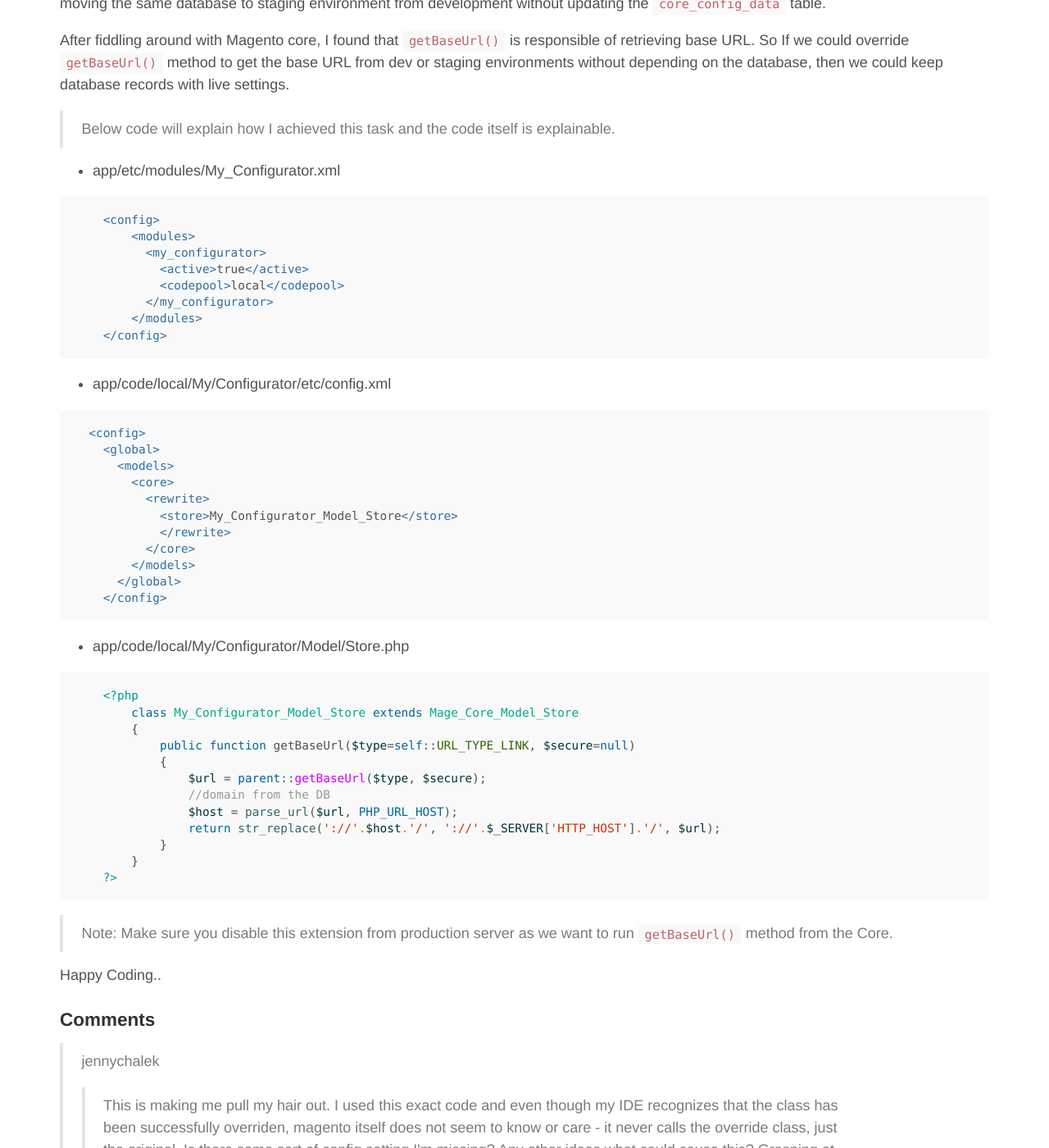
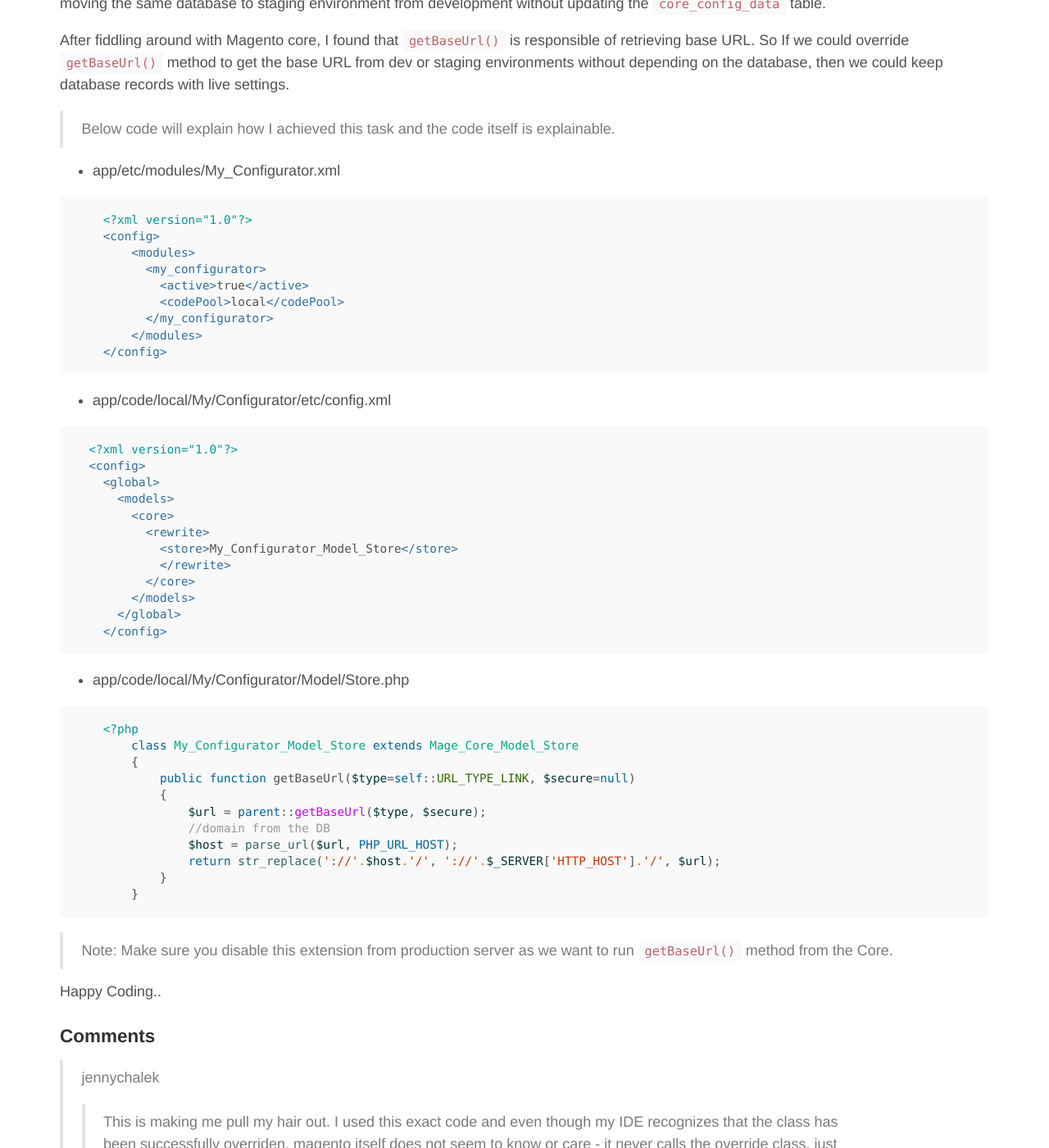
Before and after one commit to robpetreski/thilanga.github.io, a Jekyll site: the page built from _posts/2013-01-19-magento-how-to-switch-base-urls-without-modifying-the-database.md, in a window 1280 px wide and 1400 px high, scrolled down 289 px. Shown: the whole window at 82% size. Built offline with Jekyll 4.4.1, drawn with Linux system fonts in a browser that asks for light colours; Markdown is read by kramdown in place of the engine named in the settings; comment, search, counter and statistics services are not loaded.

Commit message:
Update 2013-01-19-magento-how-to-switch-base-urls-without-modifying-the-database.md

````diff
--- a/_posts/2013-01-19-magento-how-to-switch-base-urls-without-modifying-the-database.md
+++ b/_posts/2013-01-19-magento-how-to-switch-base-urls-without-modifying-the-database.md
@@ -19,11 +19,12 @@ then we could keep database records with live settings.
 - app/etc/modules/My_Configurator.xml
 
 ```xml
+    <?xml version="1.0"?>
     <config>
         <modules>
           <my_configurator>
             <active>true</active>
-            <codepool>local</codepool>
+            <codePool>local</codePool>
           </my_configurator>
         </modules>
     </config>
@@ -31,6 +32,7 @@ then we could keep database records with live settings.
 - app/code/local/My/Configurator/etc/config.xml
 
 ```xml
+  <?xml version="1.0"?>
   <config>
     <global>
       <models>
@@ -57,7 +59,6 @@ then we could keep database records with live settings.
                 return str_replace('://'.$host.'/', '://'.$_SERVER['HTTP_HOST'].'/', $url);
             }
         }
-    ?>
 ```
 >Note: Make sure you disable this extension from production server as we want to run `getBaseUrl()` method from the Core.
 
````
